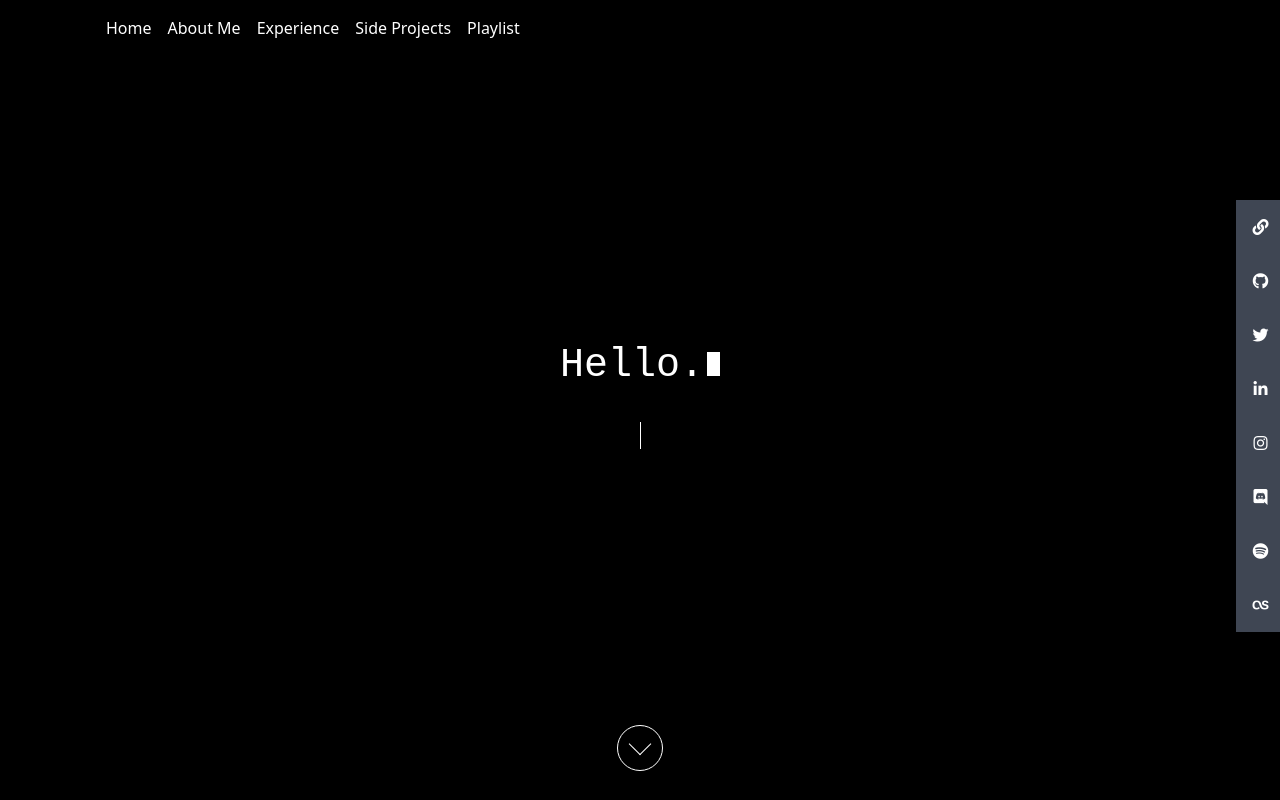
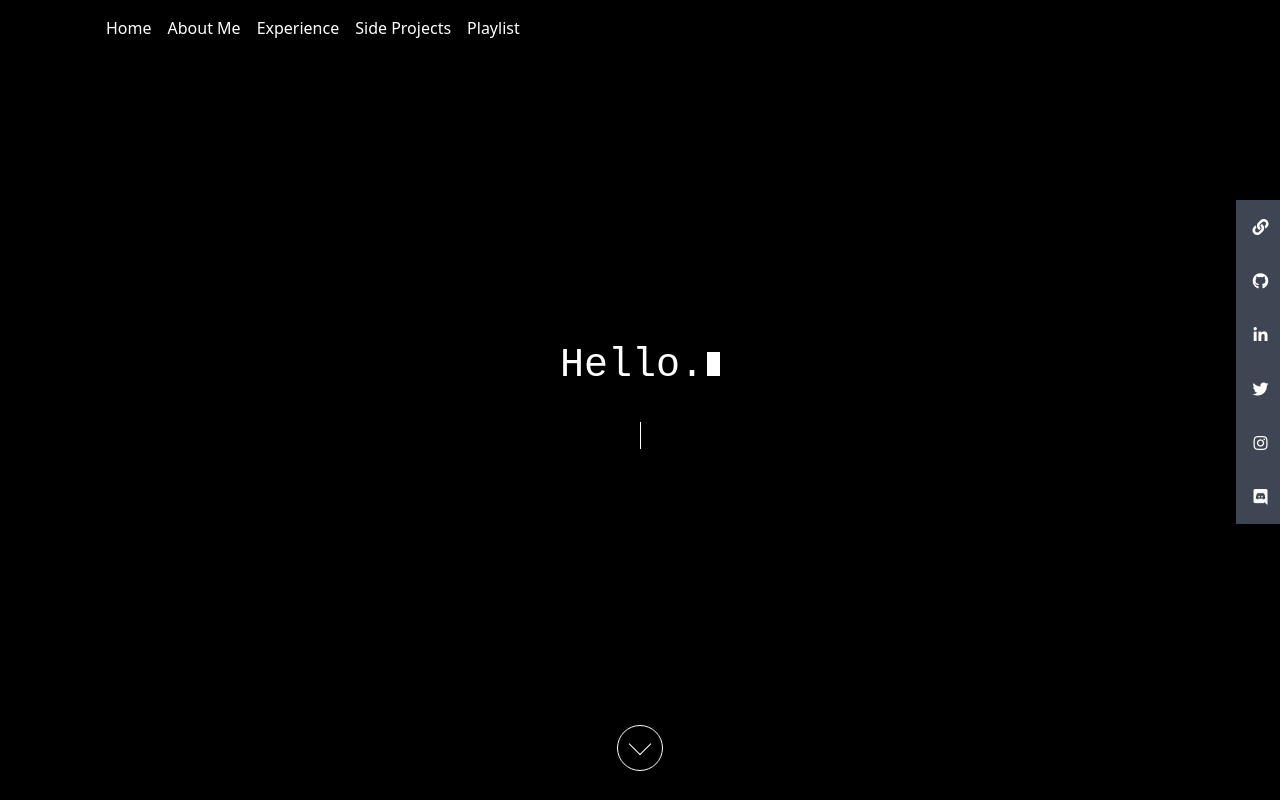
Before and after one commit to thbertolino/thbertolino.github.io, a plain HTML site: page index.html in a window 1280 px wide. Shown: the top 800 px of the page. Drawn offline with Linux system fonts and the light colour scheme; a script that the page names is missing.

Commit message:
refactor: Links

```diff
--- a/index.html
+++ b/index.html
@@ -43,11 +43,11 @@
 		</li>
 
 		<li>
-			<a href="https://twitter.com/thbertolino" target="_blank"><i class="fab fa-twitter"></i></a>
+			<a href="https://www.linkedin.com/in/thbertolino" target="_blank"><i class="fab fa-linkedin-in"></i></a>
 		</li>
 
 		<li>
-			<a href="https://www.linkedin.com/in/thbertolino" target="_blank"><i class="fab fa-linkedin-in"></i></a>
+			<a href="https://twitter.com/thbertolino" target="_blank"><i class="fab fa-twitter"></i></a>
 		</li>
 
 		<li>
@@ -57,15 +57,6 @@
 		<li>
 			<a href="https://www.discord.com/channels/thiagobertolino" target="_blank"><i class="fab fa-discord"></i></a>
 		</li>
-
-		<li>
-			<a href="https://open.spotify.com/user/thiagopotterbr" target="_blank"><i class="fab fa-spotify"></i></a>
-		</li>
-
-		<li>
-			<a href="https://www.last.fm/user/thbertolino" target="_blank"><i class="fab fa-lastfm"></i></a>
-		</li>
-
 	</ul>
 
 	<!-- Navbar -->
```
